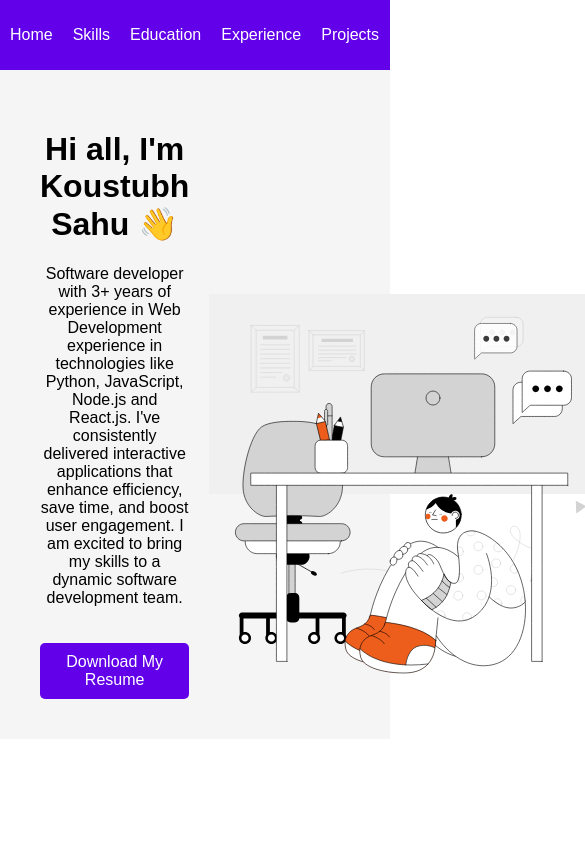
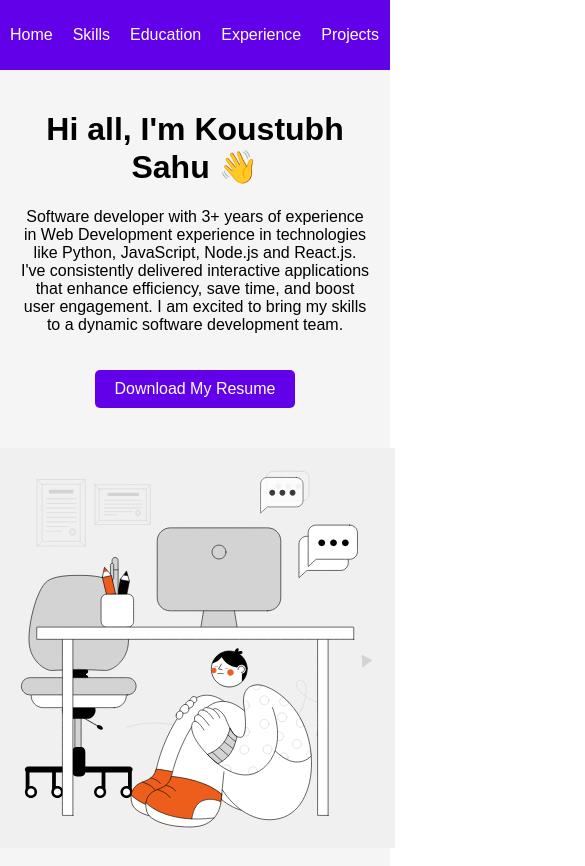
Before and after one commit to KoustubhSahu/koustubhsahu.github.io, a React (Create React App) app: page / in a window 390 px wide. Shown: the top 866 px of the page, 585 px wide, since content can reach past the window. Before the commit the page ends 844 px from the top, so only its background shows below. Built offline with nearby package versions, Linux system fonts and the light colour scheme.

Commit message:
Animation fioxed for mobile screen

```diff
--- a/src/App.css
+++ b/src/App.css
@@ -43,3 +43,18 @@
 .resume-button:hover {
   background-color: #3700b3;
 }
+
+@media (max-width: 768px) {
+  .home-content {
+    flex-direction: column;
+  }
+
+  .summary {
+    padding: 0;
+    text-align: center;
+  }
+
+  .animation {
+    margin-top: 2.5rem;
+  }
+}
```
Also changed, not shown: 7 other files (tests, documents, lock files or other folders).
